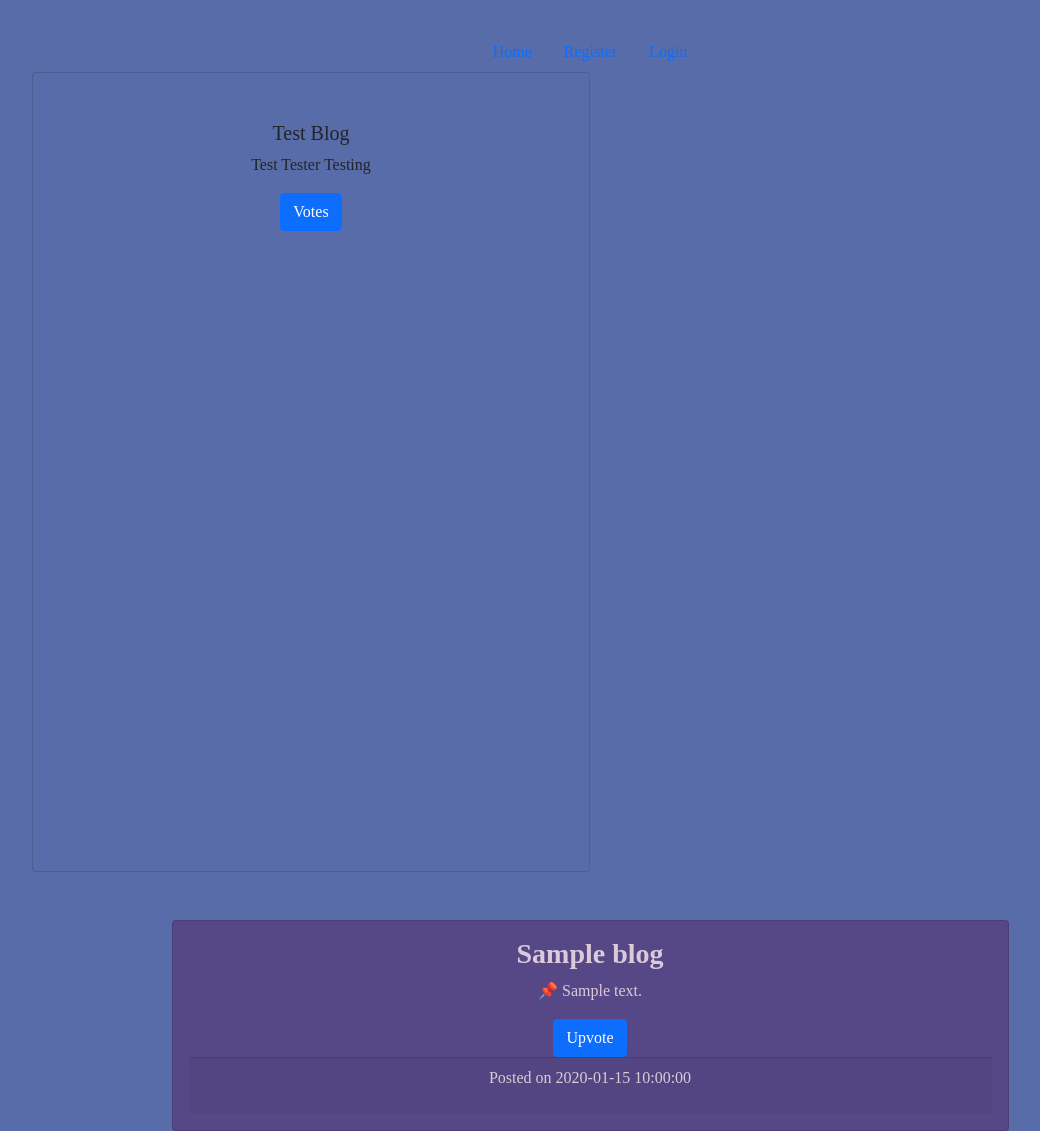
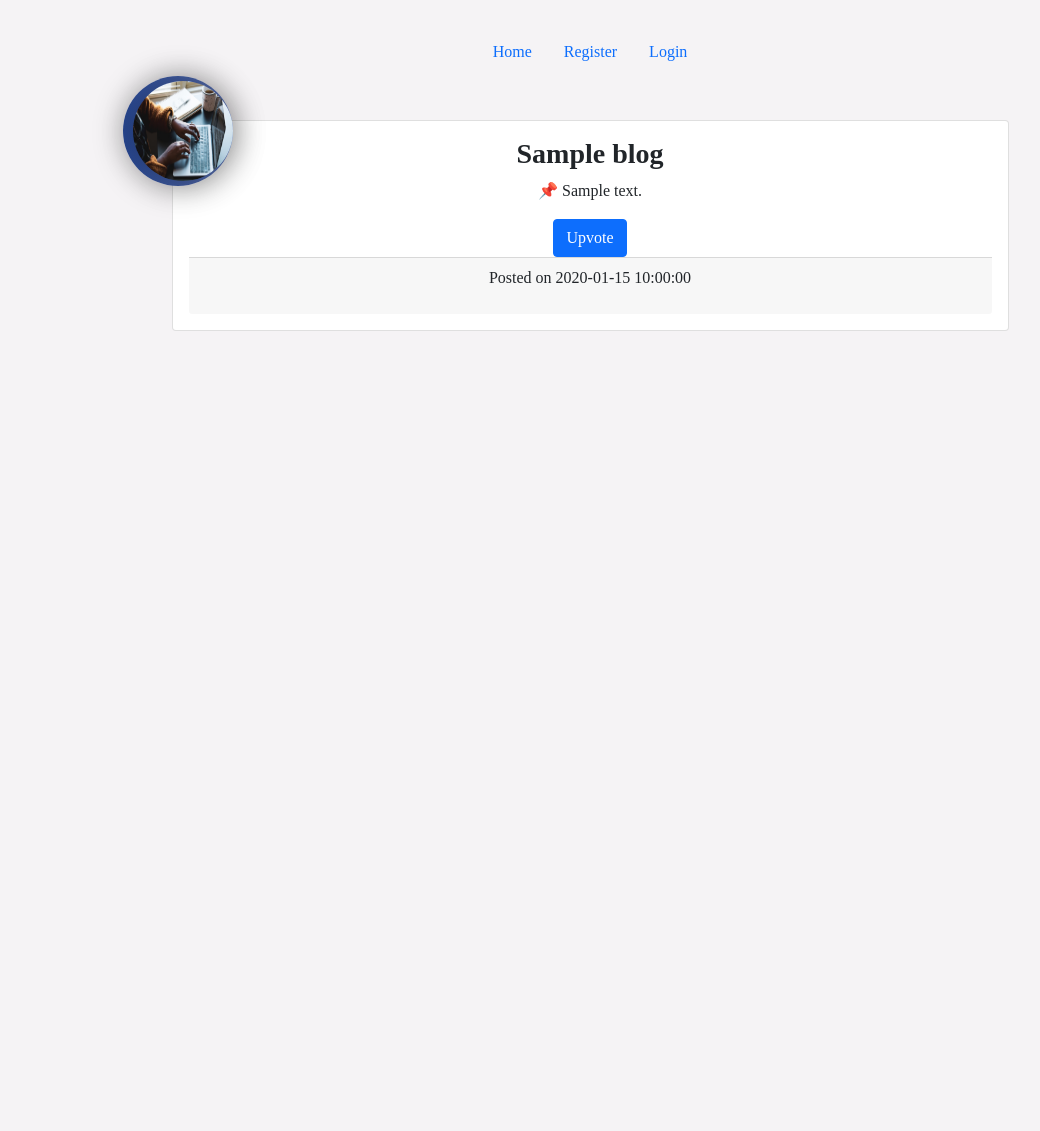
Before and after one commit to M0nicah/blog-app, a Python web app: template app/templates/index.html in a window 1280 px wide. Shown: the whole page, without its empty margins (50-1090 px from the left). After the commit the page ends 331 px from the top, so only its background shows below. Run offline with Jinja, Linux system fonts and the light colour scheme; the template is opened without the code that fills it: most values are stand-ins (such as "Sample title", 1, 10 or a date in 2020); some libraries are stand-ins or nearby versions.

Commit message:
add image to blog posts

```diff
--- a/app/static/css/blog.css
+++ b/app/static/css/blog.css
@@ -1,8 +1,6 @@
 
-
-}
 .hero{
-background-color: #576CA8;
+background-color: #f5f3f5;          /*576CA8*/
 width: 100vw;
 height: 100vh;
 padding: 2rem;
--- a/app/static/css/index.css
+++ b/app/static/css/index.css
@@ -1,4 +1,32 @@
-.hero{
-background-color: #576CA8;
+* {
+  padding: 0;
+  margin: 0;
+}
 
+.hero {
+  background-color: #f5f3f5;
 }
+
+.img-pod {
+  height: 110px;
+  width: 110px;
+  background: linear-gradient(90deg, #274690, #576ca8);
+  /* z-index: -1; */
+  box-shadow: 1px 1px 2rem rgba(0, 0, 0, 0.3);
+  border-radius: 100%;
+  position: absolute;
+  left: -50px;
+  top: 10px;
+  transform: translateY(-50%);
+}
+
+img {
+  height: 100px;
+  width: 100px;
+  position: relative;
+  top: 50%;
+  left: 50%;
+  transform: translate(-50%, -50%);
+  border-radius: 100%;
+  box-shadow: 1px 1px 2rem rgba(0, 0, 0, 0.3);
+}
--- a/app/templates/base.html
+++ b/app/templates/base.html
@@ -22,7 +22,7 @@
     <div>
       <ul class="nav justify-content-center">
         <li class="nav-item">
-          <a class="nav-link active" aria-current="page" href="#">Home</a>
+          <a class="nav-link active" aria-current="page" href="{{ url_for('main.index', filename='index.html') }}">Home</a>
         </li>
         {% if current_user.is_authenticated %}
           <li class="nav-item">
@@ -51,6 +51,7 @@
           {% with messages = get_flashed_messages(with_categories=true) %} {%if
           messages%} {%for category, message in messages %}
           <div class="alert alert-{{ category }}">{{message}}</div>
+
           {%endfor%} {%endif%} {% endwith %}
         </div>
       </div>
--- a/app/templates/blog.html
+++ b/app/templates/blog.html
@@ -37,6 +37,7 @@
         </fieldset>
         <div class="form-group col-auto">
             {{ form.submit(class="button") }}
+
         </div>
 
   </div>
--- a/app/templates/index.html
+++ b/app/templates/index.html
@@ -9,20 +9,14 @@
 </style>
 {% block blog %}
 
-<div class="card hero w-50 text-center justify-content-center">
+<div class="blog_post">
+  {% for blog in blog %}
+
+  <div class="card text-center w-75 mx-auto mt-5 ">
     <div class="card-body">
-      <h5 class="card-title">Test Blog</h5>
-      <p class="card-text">Test Tester Testing</p>
-      <a href="#" class="btn btn-primary">Votes</a>
-    </div>
-  </div>
-<div>
-  {% for blog in blog %}
-  <div
-    class="card text-center w-75 mx-auto mt-5"
-    style="background-color: #564787; color: #DBCBD8;"
-  >
-    <div class="card-body">
+      <div class="img-pod">
+        <img src="{{ url_for('static', filename='hero.jpg') }}" alt="profile-image">
+      </div>
       <h5 class="card-title fs-3 fw-bolder">{{ blog.title }}</h5>
       <p class="card-text">📌 {{ blog.body }}</p>
       <a href="#" class="btn btn-primary">Upvote</a>
```
Also changed, not shown: tailwind.config.js (added, +7 -0 lines).
